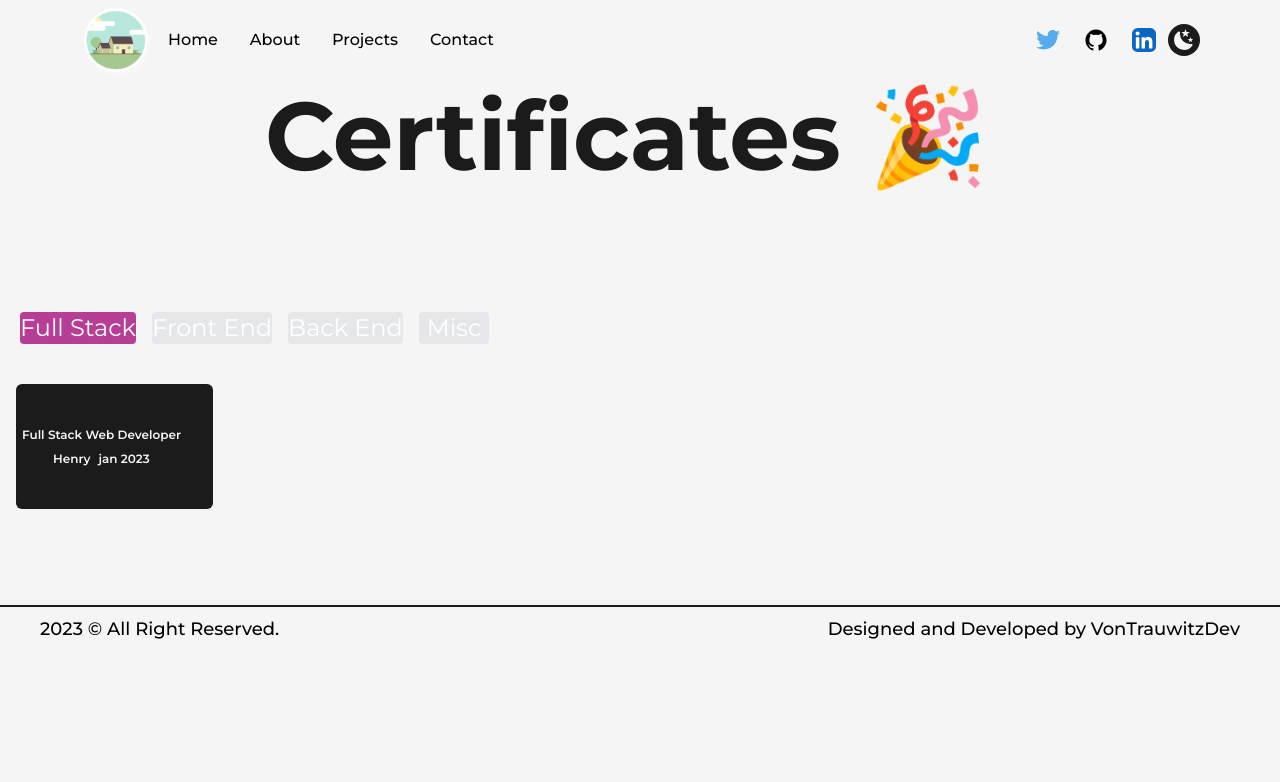
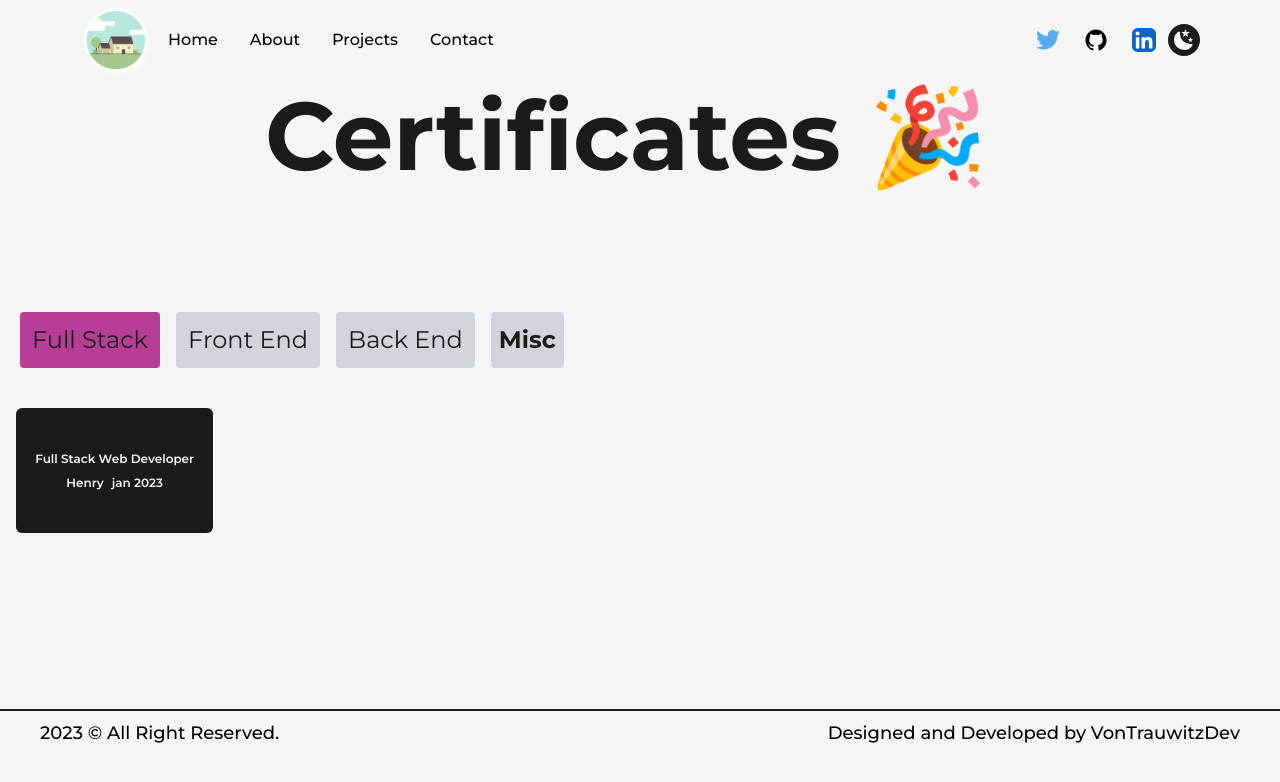
Before and after one commit to Vontrauwitz/vontrauwitz-portfolio, a Next.js app: page /certificates in a window 1280 px wide. Shown: the top 782 px of the page. Built offline with nearby package versions, Linux system fonts and the light colour scheme.

Commit message:
ajustes de diseño leve

```diff
--- a/public/All-Texts/certConst.js
+++ b/public/All-Texts/certConst.js
@@ -18,6 +18,7 @@ import practicoJS from '../../public/images/certificates/practicoJS.png'
 import entWin from '../../public/images/certificates/ent_win.png'
 import fccJs from '../../public/images/certificates/fcc_js.png'
 import fund_ang from '../../public/images/certificates/fund_ang.png'
+import fund_pyt from '../../public/images/certificates/funPyt.png'
 
 
 
@@ -44,7 +45,7 @@ export const frontend = [
 
   {
     title: "JavaScript Algorithms and Data Structures",
-    school: "FreeCodeCamp.org",
+    school: "FCC org",
     link: "https://www.freecodecamp.org/certification/fcc02f18421-81eb-47a0-94f1-cb9ccd3ad362/javascript-algorithms-and-data-structures",
     issued: "jul 2023",
     image: fccJs,
@@ -118,6 +119,13 @@ export const backend = [
     image: introAws,
   },
   {
+    title: "Fundamentos de Python",
+    school: "Platzi",
+    link: "https://platzi.com/p/hans.trauwitz/curso/4227-python/diploma/detalle/",
+    issued: "jul 2023",
+    image: fund_pyt,
+  },
+  {
     title: "Curso de Introducción a Java SE",
     school: "Platzi",
     link: "https://platzi.com/p/hans.trauwitz/curso/1631-java-basico/diploma/detalle/",
--- a/src/pages/certificates.js
+++ b/src/pages/certificates.js
@@ -36,7 +36,7 @@ const Certificates = () => {
         <meta name="certificates" content="my certificates" />
       </Head>
       <TransitionEffect />
-      <main className="flex w-full flex-col items-center justify-center ">
+      <main className="flex w-full h-full flex-col items-center justify-center mb-20 ">
         <AnimatedText className="mb-16 lg:!text-7xl md:!text-5xl sm:!text-4xl" text="Certificates 🎉" />
 
         <div className="flex pt-10 justify-between w-full mb-20 lg:flex-col lg:mx-5  ">
@@ -44,8 +44,8 @@ const Certificates = () => {
             <div className="py-4 px-5 flex justify-between lg:text-xs ">
               <div className="flex justify-center space-x-4">
                 <button
-                  className={`${selectedButton === 'button1' ? 'bg-primary' : 'bg-gray-200'
-                    } rounded text-white button sm:text-sm md:text-md lg:text-lg xl:text-xl 2xl:text-2xl`}
+                  className={`${selectedButton === 'button1' ? 'bg-primary' : 'bg-gray-300'
+                    } rounded p-3 text-dark button sm:text-sm md:text-md lg:text-lg xl:text-xl 2xl:text-2xl`}
                   onClick={(e) => {
                     e.preventDefault();
                     handleButtonClick('button1');
@@ -54,8 +54,8 @@ const Certificates = () => {
                   Full Stack
                 </button>
                 <button
-                  className={`${selectedButton === 'button2' ? 'bg-primary' : 'bg-gray-200'
-                    } rounded text-white button sm:text-sm md:text-md lg:text-lg xl:text-xl 2xl:text-2xl`}
+                  className={`${selectedButton === 'button2' ? 'bg-primary' : 'bg-gray-300'
+                    } rounded p-3 text-dark button sm:text-sm md:text-md lg:text-lg xl:text-xl 2xl:text-2xl`}
                   onClick={(e) => {
                     e.preventDefault();
                     handleButtonClick('button2');
@@ -64,8 +64,8 @@ const Certificates = () => {
                   Front End
                 </button>
                 <button
-                  className={`${selectedButton === 'button3' ? 'bg-primary' : 'bg-gray-200'
-                    } rounded text-white button sm:text-sm md:text-md lg:text-lg xl:text-xl 2xl:text-2xl`}
+                  className={`${selectedButton === 'button3' ? 'bg-primary' : 'bg-gray-300'
+                    } rounded p-3 text-dark button sm:text-sm md:text-md lg:text-lg xl:text-xl 2xl:text-2xl`}
                   onClick={(e) => {
                     e.preventDefault();
                     handleButtonClick('button3');
@@ -74,8 +74,8 @@ const Certificates = () => {
                   Back End
                 </button>
                 <button
-                  className={`${selectedButton === 'button4' ? 'bg-primary' : 'bg-gray-200'
-                    } rounded text-white button px-2 sm:text-sm md:text-md lg:text-lg xl:text-xl 2xl:text-2xl`}
+                  className={`${selectedButton === 'button4' ? 'bg-primary' : 'bg-gray-300'
+                    } rounded p-3 text-dark font-bold button px-2 sm:text-sm md:text-md lg:text-lg xl:text-xl 2xl:text-2xl`}
                   onClick={(e) => {
                     e.preventDefault();
                     handleButtonClick('button4');
@@ -90,7 +90,7 @@ const Certificates = () => {
             <div className="grid grid-cols-3 gap-2 px-4 py-4" style={{ minHeight: '100px' }}>
               {listItems.map((item, index) => (
                 <div
-                  className="flex items-center mt-2 px-1 bg-dark text-light rounded-md text-md font-semibold hover:bg-light hover:text-dark border-2 border-solid border-transparent hover:border-black " style={{ minHeight: '125px' }}
+                  className="flex justify-center items-center mt-2 px-1 bg-dark dark:border-light text-light rounded-md text-md font-semibold hover:bg-light hover:text-dark border-2 border-solid border-transparent hover:border-black " style={{ minHeight: '125px' }}
                   key={index}
                 >
                   <button
@@ -119,7 +119,7 @@ const Certificates = () => {
                 <Link
                   href={selectedItem.link}
                   target={"_blank"}
-                  className="text-xs  hover:text-primary font-medium capitalize text-dark underline"
+                  className="text-xs  hover:text-primary font-medium capitalize text-dark underline dark:text-light dark:hover:text-primary "
                 >
                   show credential
                 </Link>
```
Also changed, not shown: public/images/certificates/funPyt.png (added).
